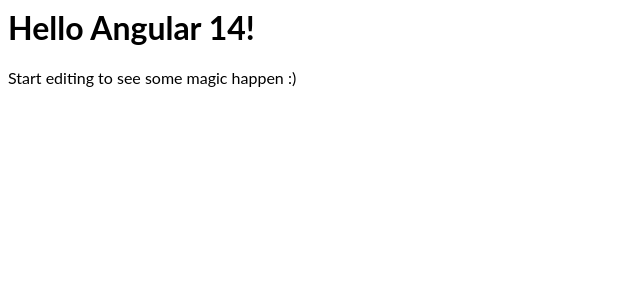
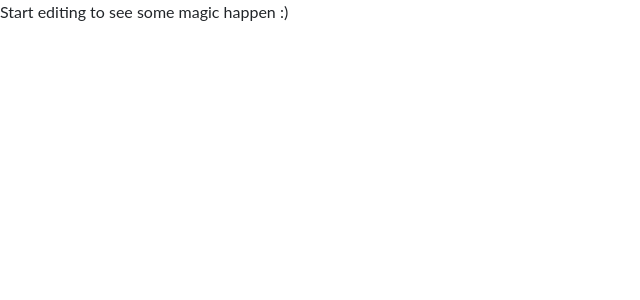
Before and after one commit to afolabiopakunle/angular-ivy-data-binding-2, an Angular app: page / in a window 1280 px wide. Shown: the top 300 px of the page, without its empty margins (0-640 px from the left). Built offline with nearby package versions, Linux system fonts and the light colour scheme.

Commit message:
cleaned up, bootstrap added

```diff
--- a/src/app/app.component.html
+++ b/src/app/app.component.html
@@ -1,4 +1,3 @@
-<hello name="{{ name }}"></hello>
 <p>
   Start editing to see some magic happen :)
 </p>
--- a/src/app/app.module.ts
+++ b/src/app/app.module.ts
@@ -3,11 +3,10 @@
 import { FormsModule } from '@angular/forms';
 
 import { AppComponent } from './app.component';
-import { HelloComponent } from './hello.component';
 
 @NgModule({
   imports:      [ BrowserModule, FormsModule ],
-  declarations: [ AppComponent, HelloComponent ],
+  declarations: [ AppComponent ],
   bootstrap:    [ AppComponent ]
 })
 export class AppModule { }
--- a/src/app/hello.component.ts
+++ /dev/null
@@ -1,10 +0,0 @@
-import { Component, Input } from '@angular/core';
-
-@Component({
-  selector: 'hello',
-  template: `<h1>Hello {{name}}!</h1>`,
-  styles: [`h1 { font-family: Lato; }`]
-})
-export class HelloComponent  {
-  @Input() name: string;
-}
--- a/src/styles.css
+++ b/src/styles.css
@@ -1 +1,2 @@
 /* Add application styles & imports to this file! */
+@import url(https://maxcdn.bootstrapcdn.com/bootstrap/4.0.0/css/bootstrap.min.css);
```
